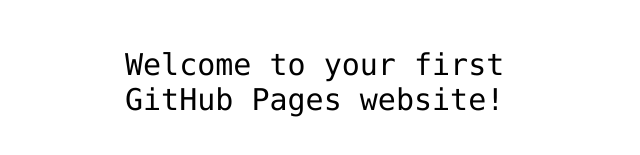
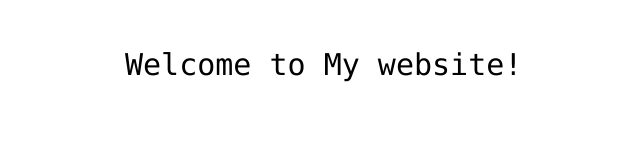
Before and after one commit to rafuss19/rafik, a plain HTML site: page index.html in a window 1280 px wide. Shown: the part 341-496 px from the top of the page, without its empty margins (315-955 px from the left). Drawn offline with Linux system fonts and the light colour scheme.

Commit message:
Update index.html

```diff
--- a/index.html
+++ b/index.html
@@ -12,7 +12,7 @@
 <img src="https://octodex.github.com/images/daftpunktocat-thomas.gif" id="octocat" alt="octocat-gif" />
 
 <!-- Change this code here by copy and pasting your template on line 15 -->
-<p>Welcome to your first GitHub Pages website!</p>
+<p>Welcome to My website!</p>
 
 </body>
 </html>
```
